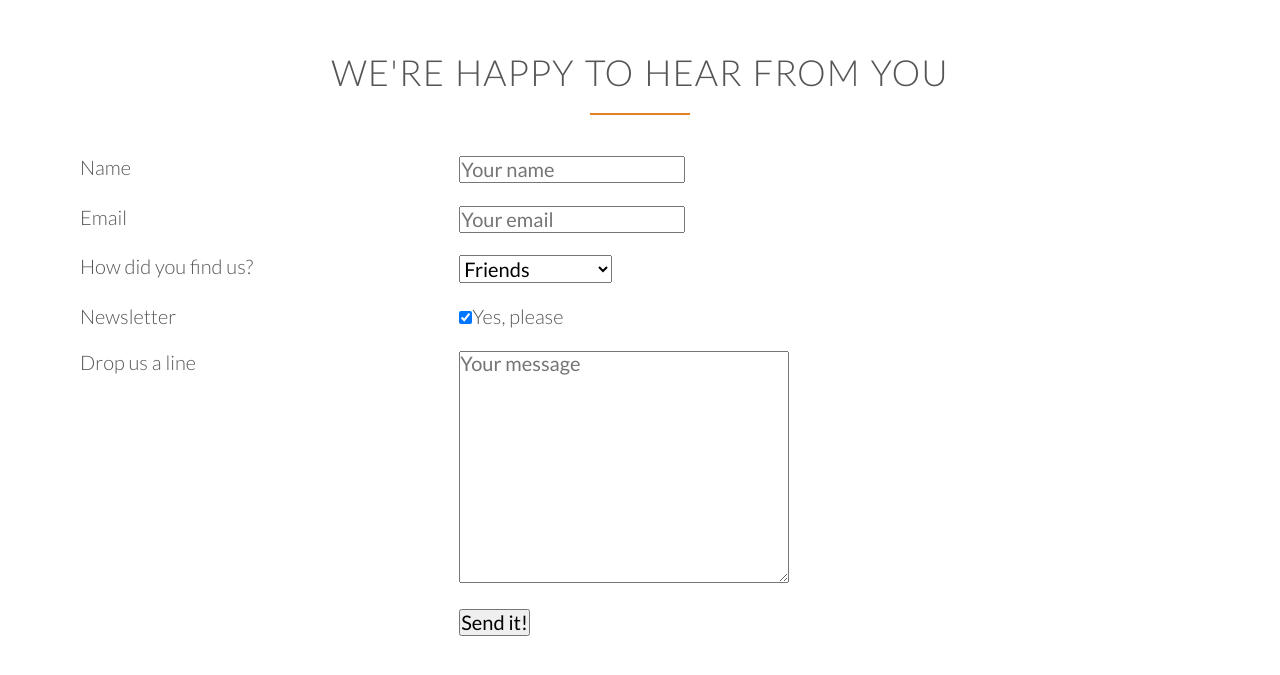
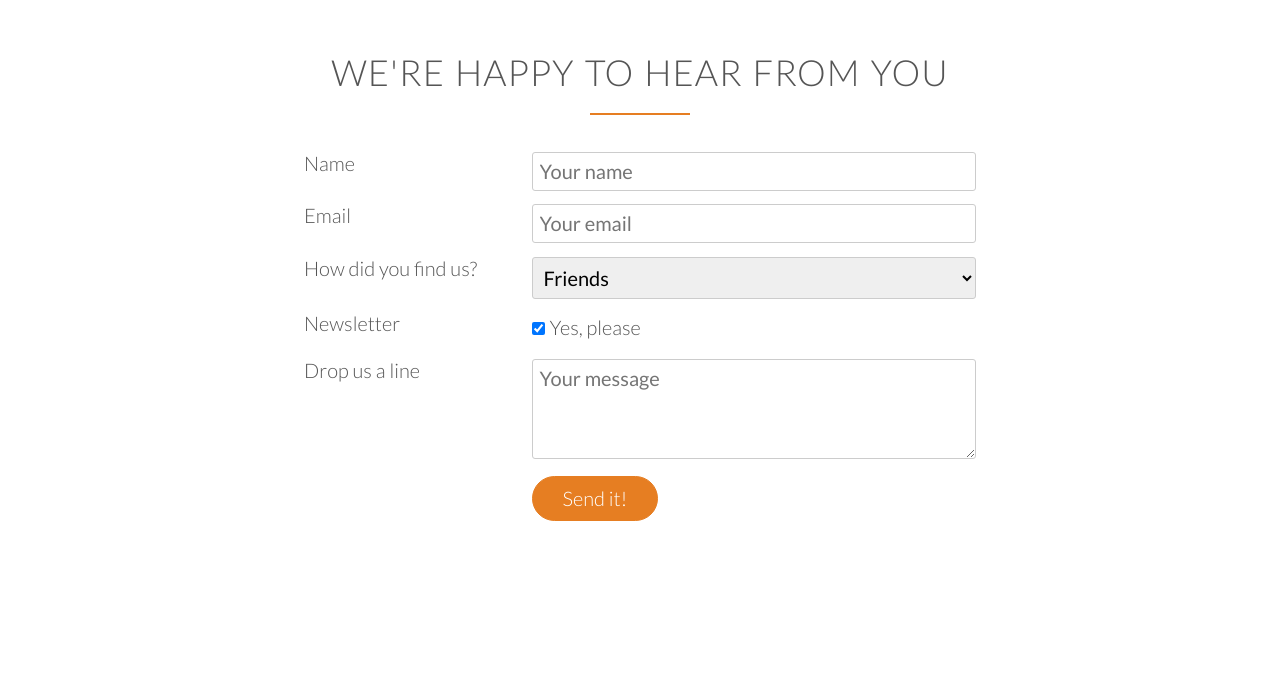
Before and after one commit to sunilsp77/Omnifood, a plain HTML site: page index.html in a window 1280 px wide. Shown: the part 4583-5258 px from the top of the page. After the commit the page ends 5191 px from the top, so only its background shows below. Drawn offline with Linux system fonts and the light colour scheme; files whose address does not match are found by name.

Commit message:
Added styles for FORM section

```diff
--- a/resources/css/style.css
+++ b/resources/css/style.css
@@ -139,7 +139,8 @@ a:active {
 }
 /* ***********   BUTTONS   ************************************* */
 .btn:link,
-.btn:visited {
+.btn:visited,
+input[type=submit] {
   display: inline-block;
   padding: 10px 30px;
   font-weight: 300;
@@ -149,7 +150,8 @@ a:active {
 }
 
 .btn-full:link,
-.btn-full:visited {
+.btn-full:visited,
+input[type=submit] {
   background-color: #e67e22;
   border: 1px solid #e67e22;
   color: #fff;
@@ -162,7 +164,9 @@ a:active {
 }
 
 .btn:hover,
-.btn:active {
+.btn:active,
+input[type=submit]:hover,
+input[type=submit]:active {
   background-color: #cf6d17;
 }
 .btn-full:hover,
@@ -426,3 +430,35 @@ plan-box div:first-child {
 .plan-box ul li {
   padding: 5px 0;
 }
+
+/* ************************************************************** */
+/* FORM  */
+/* ************************************************************** */
+
+
+.contact-form {
+  width: 60%;
+  margin: 0 auto;
+}
+
+input[type=text],
+input[type=email],
+select,
+textarea {
+  width: 100%;
+  padding: 7px;
+  border-radius: 3px;
+  border: 1px solid #ccc;
+}
+
+textarea {
+  height: 100px;
+}
+
+input[type=checkbox] {
+  margin: 10px 5px 10px 0;
+}
+
+*:focus {
+  outline: none;
+}
```
